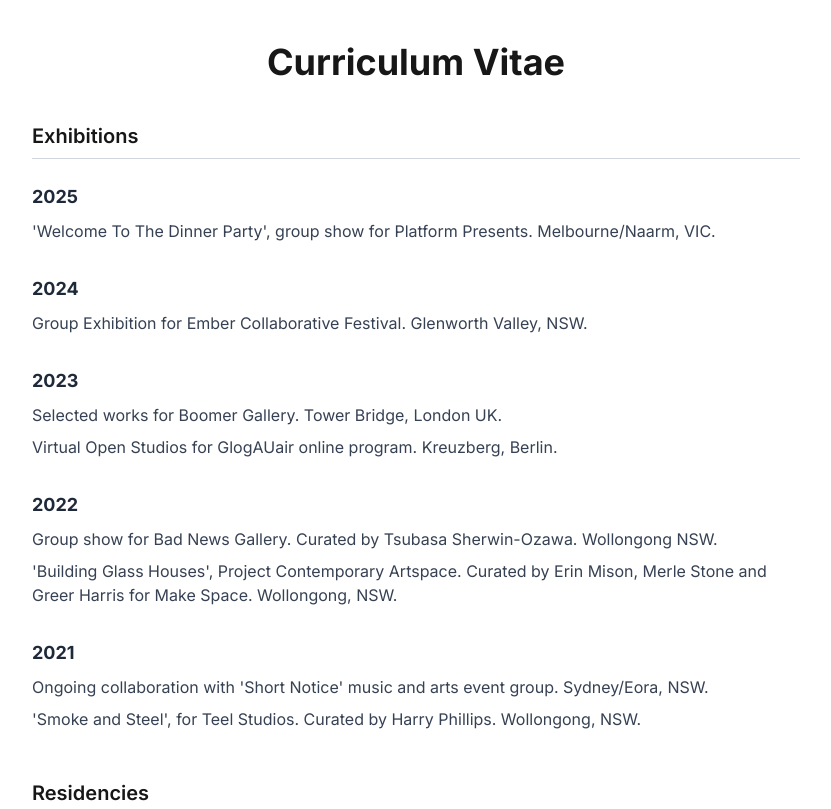
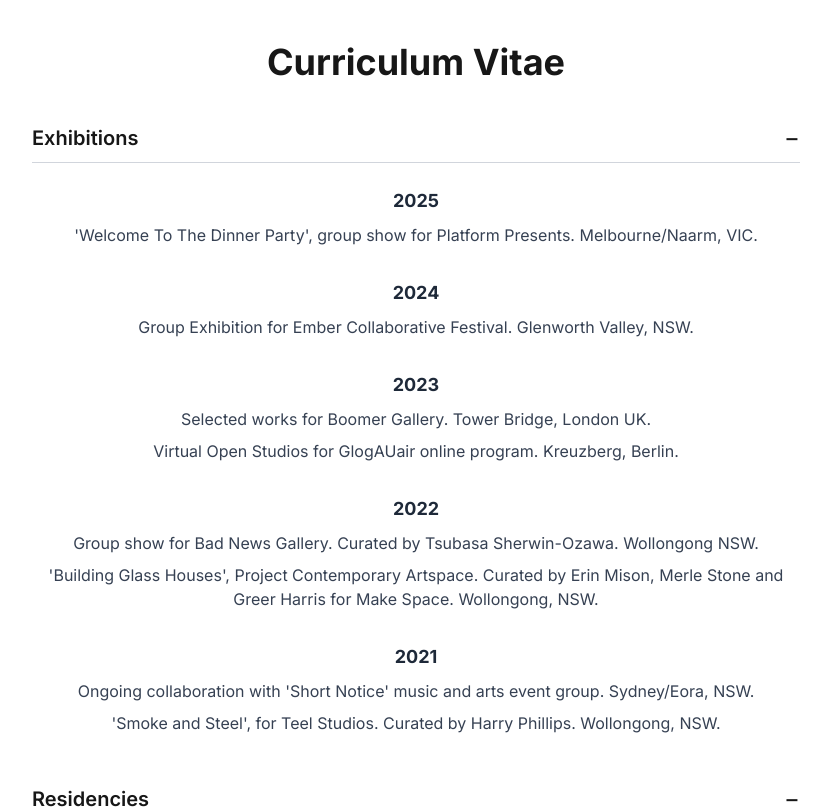
Before and after one commit to annisa-nye/sammi_portfolio, a Next.js app: page / in a window 1280 px wide. Shown: the part 2800-3609 px from the top of the page, without its empty margins (224-1055 px from the left). Built offline with nearby package versions, Linux system fonts and the light colour scheme; no server answers.

Commit message:
fixed gallery

```diff
--- a/src/components/CVSection.tsx
+++ b/src/components/CVSection.tsx
@@ -1,3 +1,7 @@
+'use client';
+
+import { useState } from 'react';
+
 interface CVSectionProps {
 	title: string;
 	data: { year: number; items: string[] }[];
@@ -9,12 +13,20 @@
 	data,
 	extraMargin,
 }: CVSectionProps) {
+	const [isExpanded, setIsExpanded] = useState(true);
+
 	return (
 		<section className={`${extraMargin ? 'mt-4' : ''} mb-12`}>
-			<h2 className='text-xl font-semibold mb-6 border-b border-gray-300 dark:border-gray-700 pb-2'>
-				{title}
-			</h2>
-			<div className='space-y-8'>
+			<button
+				onClick={() => setIsExpanded(!isExpanded)}
+				className='w-full text-left flex items-center justify-between mb-6 border-b border-gray-300 dark:border-gray-700 pb-2'
+			>
+				<h2 className='text-xl font-semibold'>{title}</h2>
+				<span className='text-2xl'>{isExpanded ? '−' : '+'}</span>
+			</button>
+
+			{isExpanded && (
+				<div className='animate-fadeIn space-y-8 text-center'>
 					{data.map(({ year, items }) => (
 						<div key={year} className='space-y-2'>
 							<h3 className='text-lg font-bold text-gray-800 dark:text-gray-100'>
@@ -28,6 +40,7 @@
 						</div>
 					))}
 				</div>
+			)}
 		</section>
 	);
 }
--- a/src/components/GalleryCard.tsx
+++ b/src/components/GalleryCard.tsx
@@ -18,6 +18,9 @@
 	onToggle: () => void;
 }
 
+const S3_BASE_URL =
+	'https://sammi-portfolio-images.s3.ap-southeast-2.amazonaws.com';
+
 export default function GalleryCard({
 	title,
 	images,
@@ -35,6 +38,13 @@
 		setCurrentImageIndex((prev) => (prev === images.length - 1 ? 0 : prev + 1));
 	};
 
+	const getImageUrl = (section: string, filename: string, medium?: string) => {
+		if (section.toLowerCase() === 'painting' && medium) {
+			return `${S3_BASE_URL}/gallery/painting/${medium}/${filename}`;
+		}
+		return `${S3_BASE_URL}/gallery/${section.toLowerCase()}/${filename}`;
+	};
+
 	return (
 		<div className='bg-white dark:bg-zinc-900 rounded-lg shadow-lg overflow-hidden gallery-card'>
 			<button
@@ -48,16 +58,17 @@
 			{isExpanded && (
 				<div className='p-6 animate-fadeIn'>
 					{/* Image Gallery */}
+					{images.length > 0 && (
 						<div className='relative aspect-square mb-4 rounded-lg overflow-hidden'>
 							<Image
-							src={`/gallery/${title.toLowerCase()}/${
-								images[currentImageIndex]
-							}`}
+								src={getImageUrl(title, images[currentImageIndex])}
 								alt={`${title} artwork ${currentImageIndex + 1}`}
 								fill
 								className='object-cover'
+								unoptimized // Since we're using external URLs
 							/>
 						</div>
+					)}
 
 					{/* Navigation Buttons */}
 					{images.length > 1 && (
@@ -88,10 +99,15 @@
 										className='relative aspect-square rounded-lg overflow-hidden'
 									>
 										<Image
-											src={`/gallery/painting/${painting.filename}`}
+											src={getImageUrl(
+												'painting',
+												painting.filename,
+												painting.medium
+											)}
 											alt={`${painting.title} (${painting.year})`}
 											fill
 											className='object-cover'
+											unoptimized // Since we're using external URLs
 										/>
 									</div>
 								))}
```
Lines whose indentation alone changed are shown as unchanged.
